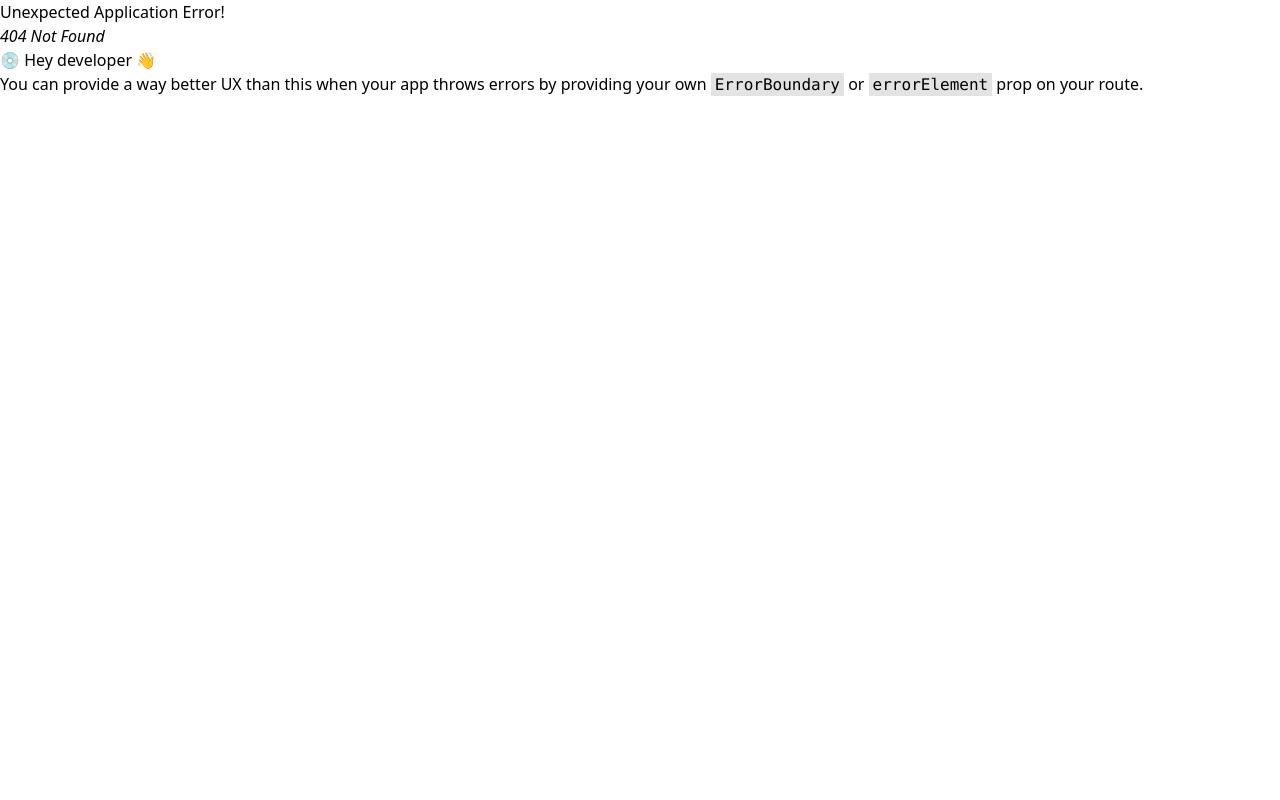
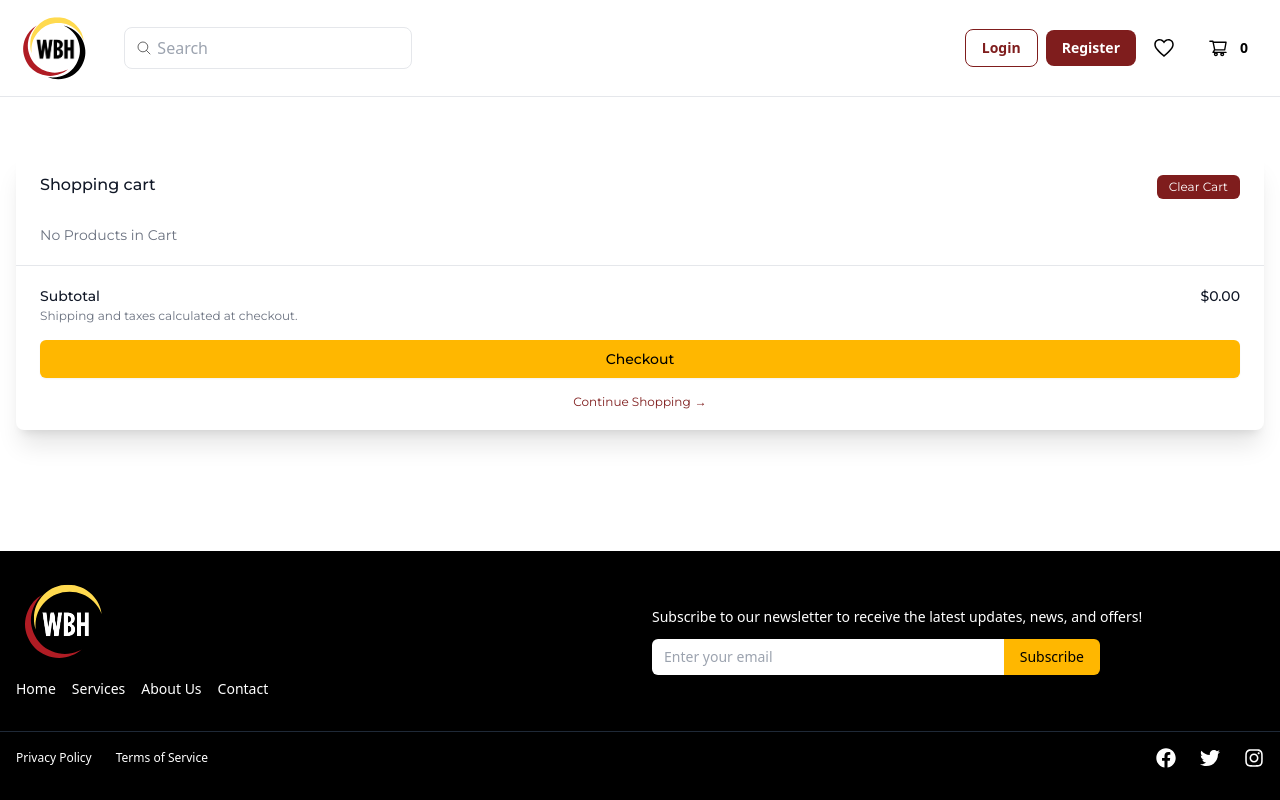
Before and after one commit to HethavGopal/UWBookHubNew, a React (Vite) app in the folder frontend/: page /cart in a window 1280 px wide. Before the commit this address had no page. Built offline with nearby package versions, Linux system fonts and the light colour scheme.

Commit message:
cart page complete

```diff
--- a/frontend/src/App.css
+++ b/frontend/src/App.css
@@ -43,7 +43,6 @@
 .small-alert {
   font-size: 0.875rem !important;
   padding: 0.5rem !important;
-  background: #ffffff !important;
 }
 
 .rectangular-alert {
@@ -56,11 +55,9 @@
   margin: 0 !important;
 }
 
-.tiny-button {
-  font-size: 0.75rem !important;
-  padding: 0.375rem 0.75rem !important;
-  min-width: 60px !important;
-  margin-top: 0.5rem !important;
+.small-alert-button {
+  font-size: 0.875rem !important;
+  padding: 0.5rem 1rem !important;
 }
 
 .small-icon {
@@ -73,34 +70,3 @@
 .small-icon .swal2-icon-content {
   font-size: 1.25rem !important;
 }
-
-/* Toast Alert Styles */
-.toast-alert {
-  background: rgba(255, 255, 255, 0.95) !important;
-  box-shadow: 0 4px 12px rgba(0, 0, 0, 0.15) !important;
-  padding: 0.5rem 1rem !important;
-  max-width: 280px !important;
-  border-radius: 4px !important;
-}
-
-.toast-title {
-  font-size: 0.875rem !important;
-  padding: 0.25rem 0 0.5rem !important;
-  margin: 0 !important;
-  color: #1a1a1a !important;
-}
-
-.toast-icon {
-  font-size: 1.125rem !important;
-  width: 24px !important;
-  height: 24px !important;
-  margin: 0 0.5rem 0 0 !important;
-  position: relative !important;
-  top: -2px !important;
-}
-
-/* Adjust progress bar position */
-.toast-alert .swal2-timer-progress-bar {
-  bottom: 0 !important;
-  height: 2px !important;
-}
--- /dev/null
+++ b/frontend/src/pages/books/CartPage.jsx
@@ -0,0 +1,111 @@
+import React from 'react'
+import { Link } from 'react-router-dom'
+import { useSelector, useDispatch } from 'react-redux'
+import getImgUrl from '../../utils/getImgUrl'
+import { removeFromCart, clearCart } from '../../redux/features/cart/cartSlice'
+
+const CartPage = () => {
+    const cartItems = useSelector((state) => state.cart.cartItems)
+    const dispatch = useDispatch()
+
+    const totalPrice = cartItems.reduce((acc, item) => acc + item.newPrice, 0).toFixed(2)
+
+    const handleRemoveFromCart = (product) => {
+        dispatch(removeFromCart(product?._id))
+    }
+
+    const handleClearCart = () => {
+        dispatch(clearCart())
+    }
+
+    return (
+        <>
+            <div className="flex mt-8 h-full flex-col overflow-hidden bg-white shadow-xl rounded-lg">
+                <div className="flex-1 overflow-y-auto px-4 py-5 sm:px-6">
+                    <div className="flex items-start justify-between">
+                        <div className="text-base font-medium text-gray-900">Shopping cart</div>
+                        <div className="ml-3 flex h-7 items-center">
+                            <button
+                                onClick={handleClearCart}
+                                type="button"
+                                className="relative py-1 px-3 bg-red-900 text-white text-xs rounded-md hover:bg-red-800 transition-all duration-200"
+                            >
+                                Clear Cart
+                            </button>
+                        </div>
+                    </div>
+
+                    <div className="mt-6">
+                        <div className="flow-root">
+                            {cartItems.length > 0 ? (
+                                <ul role="list" className="-my-4 divide-y divide-gray-200">
+                                    {cartItems.map((product) => (
+                                        <li key={product?._id} className="flex py-4">
+                                            <div className="h-24 w-20 flex-shrink-0 overflow-hidden rounded-md border border-gray-200 bg-white flex items-center justify-center p-2">
+                                                <img
+                                                    alt={product?.title}
+                                                    src={getImgUrl(product?.coverImage)}
+                                                    className="h-full w-auto object-contain hover:scale-105 transition-transform duration-200"
+                                                />
+                                            </div>
+
+                                            <div className="ml-4 flex flex-1 flex-col">
+                                                <div>
+                                                    <div className="flex justify-between text-sm font-medium text-gray-900">
+                                                        <h3>
+                                                            <Link to='/' className="hover:text-red-900 transition-colors">{product?.title}</Link>
+                                                        </h3>
+                                                        <p className="ml-4">${product?.newPrice}</p>
+                                                    </div>
+                                                    <p className="mt-1 text-xs text-gray-500 capitalize"><span className="font-medium">Category:</span> {product?.category}</p>
+                                                </div>
+                                                <div className="flex flex-1 items-end justify-between text-xs">
+                                                    <p className="text-gray-500"><span className="font-medium">Qty:</span> 1</p>
+
+                                                    <div className="flex">
+                                                        <button
+                                                        onClick={() => handleRemoveFromCart(product)}
+                                                        type="button"
+                                                        className="font-medium text-red-900 hover:text-red-800 text-xs">
+                                                            Remove
+                                                        </button>
+                                                    </div>
+                                                </div>
+                                            </div>
+                                        </li>
+                                    ))}
+                                </ul>
+                            ) : (
+                                <p className='text-sm text-gray-500'>No Products in Cart</p>
+                            )}
+                        </div>
+                    </div>
+                </div>
+
+                <div className="border-t border-gray-200 px-4 py-5 sm:px-6">
+                    <div className="flex justify-between text-sm font-medium text-gray-900">
+                        <p>Subtotal</p>
+                        <p>${totalPrice ? totalPrice : 0}</p>
+                    </div>
+                    <p className="mt-0.5 text-xs text-gray-500">Shipping and taxes calculated at checkout.</p>
+                    <div className="mt-4">
+                        <Link
+                            to="/checkout"
+                            className="flex items-center justify-center rounded-md border border-transparent bg-[#FFB700] px-4 py-2 text-sm font-medium text-black shadow-sm hover:bg-[#F2A900] transition-all duration-200"
+                        >
+                            Checkout
+                        </Link>
+                    </div>
+                    <div className="mt-4 flex justify-center text-center text-xs text-gray-500">
+                        <Link to="/" className="flex items-center text-red-900 hover:text-red-800">
+                            <span>Continue Shopping</span>
+                            <span aria-hidden="true" className="ml-1">&rarr;</span>
+                        </Link>
+                    </div>
+                </div>
+            </div>
+        </>
+    )
+}
+
+export default CartPage
```
Also changed, not shown: frontend/src/routers/router.jsx (+6 -2 lines).
